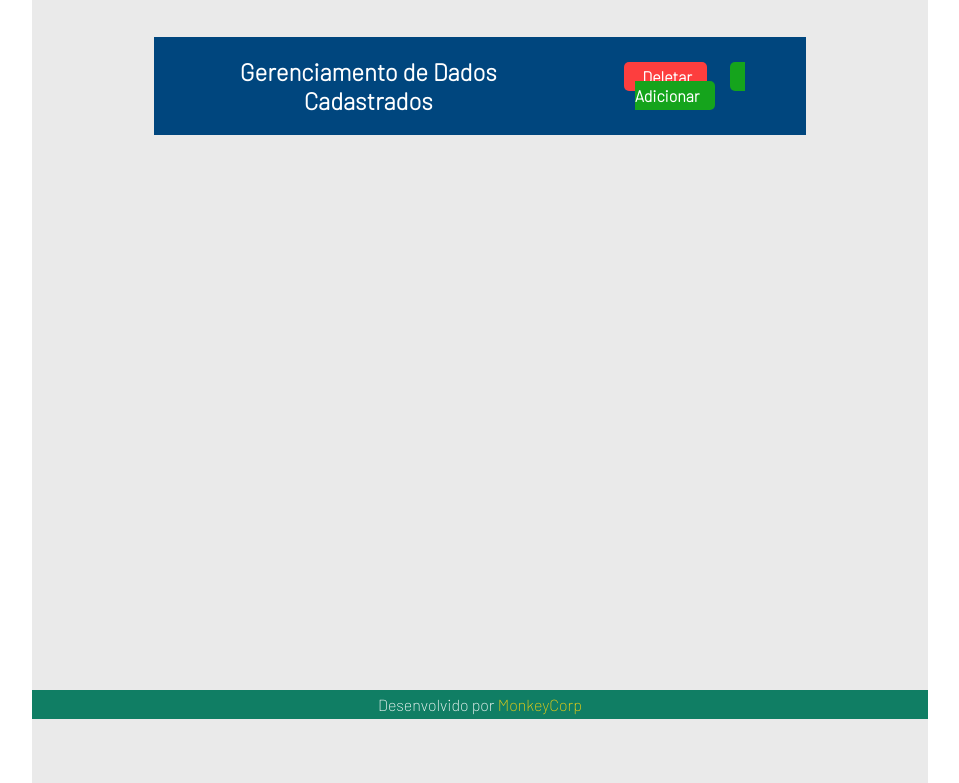
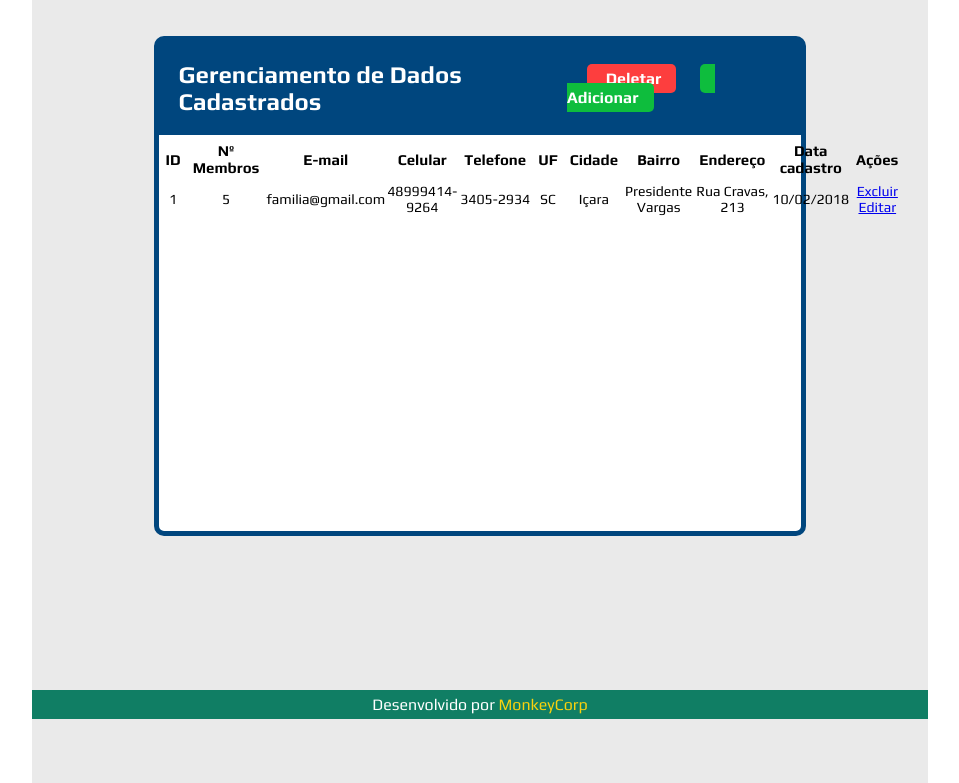
Before and after one commit to arthurmeira/SocialDigital, a plain HTML site: page index.html in a window 1280 px wide. Shown: the part 81-864 px from the top of the page, without its empty margins (160-1119 px from the left). Drawn offline with Linux system fonts and the light colour scheme.

Commit message:
Front End

```diff
--- a/css/style.css
+++ b/css/style.css
@@ -4,10 +4,11 @@
     box-sizing: border-box;
 }
 
+
 body{
     width: 70%;
     margin: auto;
-    font-family: 'Barlow', sans-serif;
+    font-family: 'Play', sans-serif;
 }
 
 header .top{
@@ -40,15 +41,11 @@ header .links a:hover{
 
 main{
     background-color: rgb(234, 234, 234);
-    height: 890px;
+    height: 850px;
     margin: auto;
 }
 
 main .container{
-    text-align: center;
-    display: flex;
-    align-items: center;
-    justify-content: space-between;
     padding: 40px;
 }
 
@@ -59,6 +56,34 @@ main .btns a{
     font-weight: 800;
 }
 
+main .content{
+    width: 80%;
+    height: 500px;
+    margin: auto;
+    background-color: rgb(255, 255, 255);
+    border: 5px solid rgb(0, 70, 126);
+    border-radius: 10px;
+}
+
+main .content table{
+    margin: auto;
+}
+
+
+
+main .content thead th{
+    padding: 5px;
+    text-align: center;
+    font-size: 15px;
+    width: 900px;
+}
+
+
+main tbody td{
+    font-size: 14px;
+    text-align: center;
+    width: 200px;
+}
 
 main .btns img{
     width: 20px;
@@ -73,14 +98,13 @@ main .btns .del{
 
 main .btns .new{
     color: rgb(255, 255, 255);
-    background-color: rgb(21, 164, 28);
+    background-color: rgb(14, 189, 61);
     padding: 5px 15px;
     border-radius: 5px;
 }
 
 main .record{
     padding: 20px;
-    width: 80%;
     margin: auto;
     display: flex;
     align-items: center;
@@ -95,8 +119,8 @@ footer .footer_bot{
     color: white;
     background-color: rgb(16, 126, 100);
     padding: 5px;
+    position: fixed;
     position: absolute;
-    position: fixed;
     bottom: 0;
     width: 70%;
 }
--- a/index.html
+++ b/index.html
@@ -7,7 +7,7 @@
     <link rel="stylesheet" href="/css/style.css" type="text/css">
     <link rel="preconnect" href="https://fonts.googleapis.com">
     <link rel="preconnect" href="https://fonts.gstatic.com" crossorigin>
-    <link href="https://fonts.googleapis.com/css2?family=Barlow:wght@200&display=swap" rel="stylesheet">
+    <link href="https://fonts.googleapis.com/css2?family=Barlow:wght@900&family=Inconsolata&family=Play:wght@400;700&family=Roboto+Mono&display=swap" rel="stylesheet">
     <title>Social Digital</title>
 </head>
 <body>
@@ -24,6 +24,7 @@
 
     <main>
         <div class="container">
+            <div class="content">
                 <div class="record">
                     <h2>Gerenciamento de Dados Cadastrados</h2>
                     <div class="btns">
@@ -31,6 +32,44 @@
                         <a class="new" href="#"><img src="/images/new.png" alt=""> Adicionar</a>
                     </div><!--btns-->
                 </div><!--record-->
+
+                <table>
+                    <thead>
+                        <tr>
+                            <th>ID</th>
+                            <th>Nº Membros</th>
+                            <th>E-mail</th>
+                            <th>Celular</th>
+                            <th>Telefone</th>
+                            <th>UF</th>
+                            <th>Cidade</th>
+                            <th>Bairro</th>
+                            <th>Endereço</th>
+                            <th>Data cadastro</th>
+                            <th>Ações</th>
+                        </tr>
+                    </thead>
+                    <tbody>
+                            <td>1</td>
+                            <td>5</td>
+                            <td>familia@gmail.com</td>
+                            <td>48999414-9264</td>
+                            <td>3405-2934</td>
+                            <td>SC</td>
+                            <td>Içara</td>
+                            <td>Presidente Vargas</td>
+                            <td>Rua Cravas, 213</td>
+                            <td>10/02/2018</td>
+                            <td>
+                                <div class="actions">
+                                    <a href="#">Excluir</a>
+                                    <a href="#">Editar</a>
+                                </div><!--actions-->
+                            </td>
+                    </tbody>
+                </table>
+
+            </div><!--content-->
             <div class="datas"></div><!--datas-->
         </div><!--container-->
     </main>
```
Lines whose indentation alone changed are shown as unchanged.
